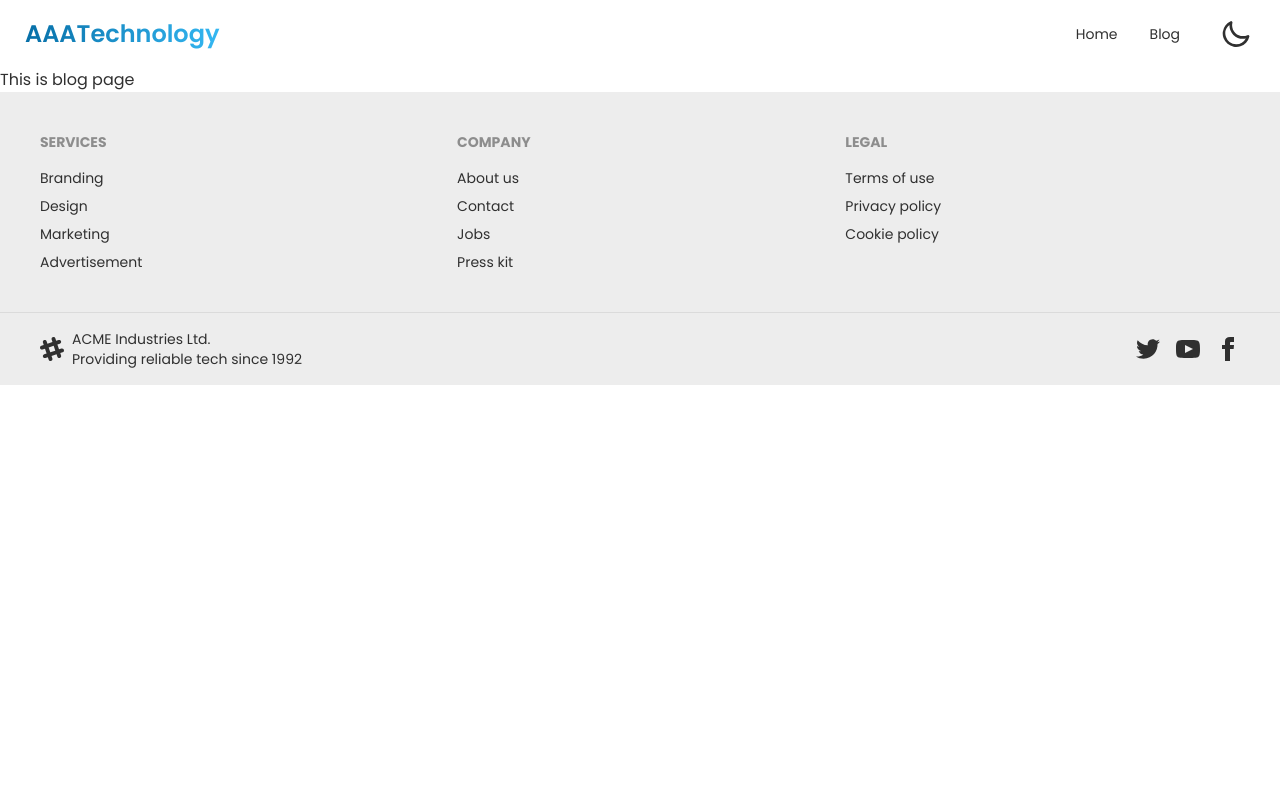
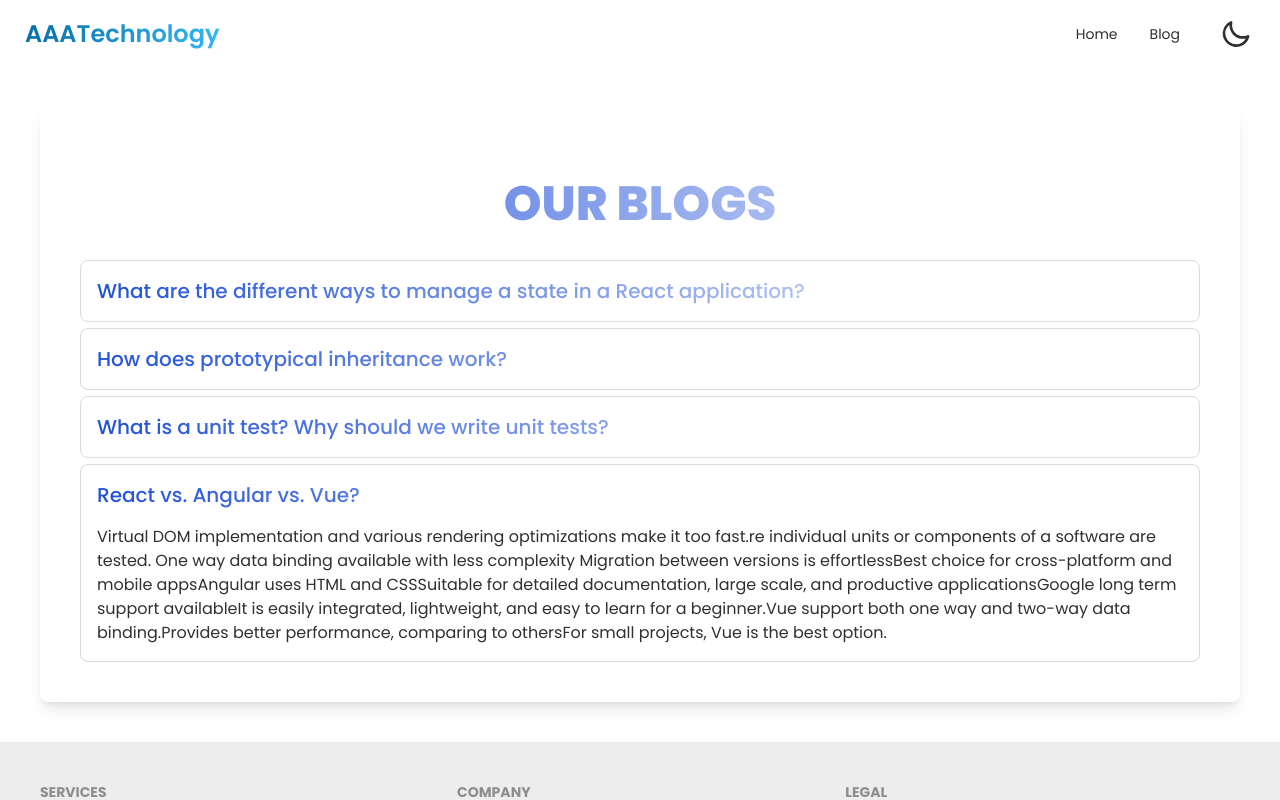
Before and after one commit to nabiursiddique/used_laptop_shop-client, a React (Vite) app: page /blog in a window 1280 px wide. Shown: the top 800 px of the page. Built offline with nearby package versions, Linux system fonts and the light colour scheme.

Commit message:
Our blog page is completed

```diff
--- a/src/components/Pages/Blog/Blog/Blog.jsx
+++ b/src/components/Pages/Blog/Blog/Blog.jsx
@@ -1,9 +1,42 @@
 import React from 'react';
 
 const Blog = () => {
+    const blogContents=[
+        {
+            question:" What are the different ways to manage a state in a React application?",
+            answer:"Every React component has a built-in state. This state is an object which stores the property values that belong to a component. State is able to keep data from different components in-sync because each state update re-renders all relevant components."
+        },
+        {
+            question:"How does prototypical inheritance work?",
+            answer:"The Prototypal Inheritance is a feature in javascript used to add methods and properties in objects. It is a method by which an object can inherit the properties and methods of another object."
+        },
+        {
+            question:"What is a unit test? Why should we write unit tests?",
+            answer:"Unit test: Unit Testing is a type of software testing where individual units or components of a software are tested.Unit testing ensures that all code meets quality standards before its deployed. This ensures a reliable engineering environment where quality"
+        },
+        {
+            question:"React vs. Angular vs. Vue?",
+            answer:"Virtual DOM implementation and various rendering optimizations make it too fast.re individual units or components of a software are tested. One way data binding available with less complexity Migration between versions is effortlessBest choice for cross-platform and mobile appsAngular uses HTML and CSSSuitable for detailed documentation, large scale, and productive applicationsGoogle long term support availableIt is easily integrated, lightweight, and easy to learn for a beginner.Vue support both one way and two-way data binding.Provides better performance, comparing to othersFor small projects, Vue is the best option."
+        }
+    ]
     return (
-        <div>
-            <h2>This is blog page</h2>
+        <div className='mb-10 shadow-lg lg:mx-10 my-10 py-10 rounded-lg'>
+            <h2 className='text-center text-5xl my-8 bg-gradient-to-r from-blue-700  to-white text-transparent bg-clip-text font-extrabold'>OUR BLOGS</h2>
+            <div className='mx-10'>
+                {
+                    blogContents.map((blogContent,ind) => <div key={ind} className="join join-vertical w-full">
+                    <div className="collapse collapse-arrow join-item border border-base-300">
+                        <input type="radio" name="my-accordion-4" checked="checked" />
+                        <div className="collapse-title text-xl  bg-gradient-to-r from-blue-700  to-white text-transparent bg-clip-text font-medium">
+                            {blogContent.question}
+                        </div>
+                        <div className="collapse-content">
+                            <p>{blogContent.answer}</p>
+                        </div>
+                    </div>
+                </div>)
+                }
+            </div>
         </div>
     );
 };
```
